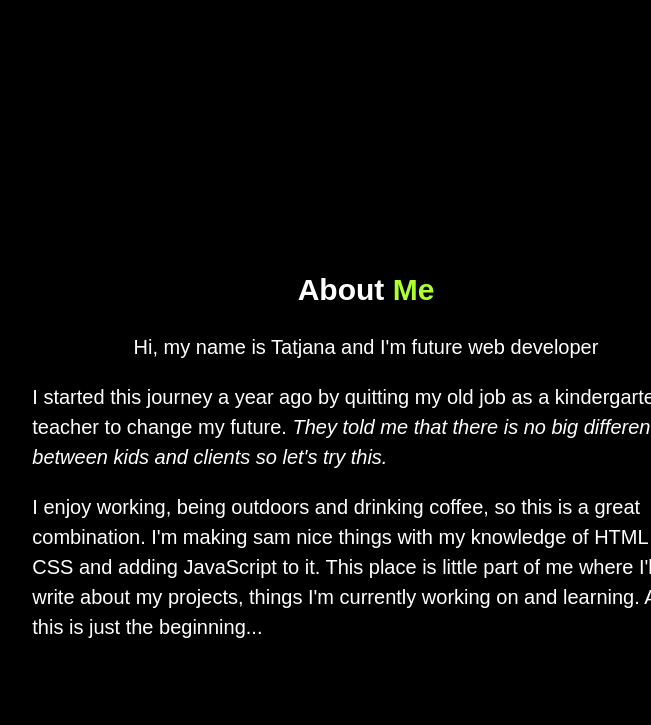
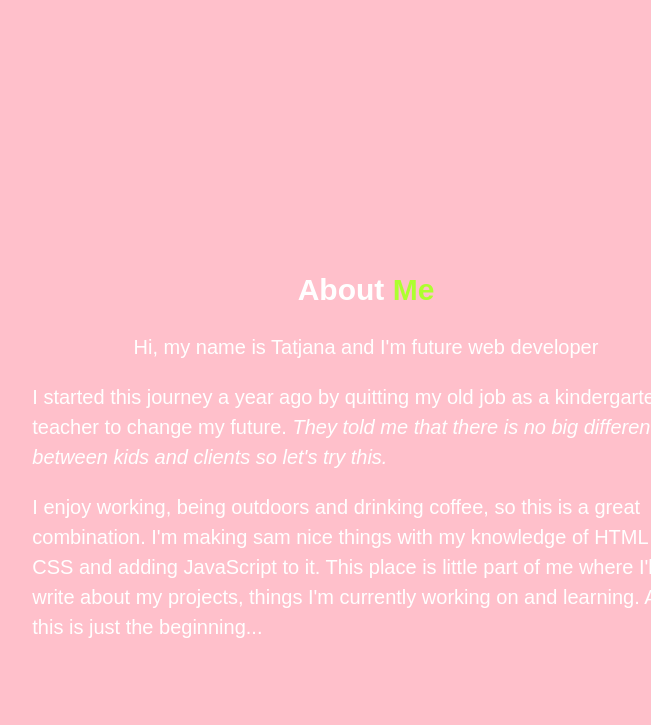
Before and after one commit to TackoBracko/my-site, a plain HTML site: page index.html in a window 1280 px wide. Shown: the part 533-1258 px from the top of the page, without its empty margins (274-925 px from the left). Drawn offline with Linux system fonts and the light colour scheme.

Commit message:
test color change

```diff
--- a/main.css
+++ b/main.css
@@ -10,7 +10,7 @@ html {
 
 body{
     font-family:sans-serif;
-    background-color: black;
+    background-color: pink;
     color:white;
     line-height: 1.5;
 }
```
